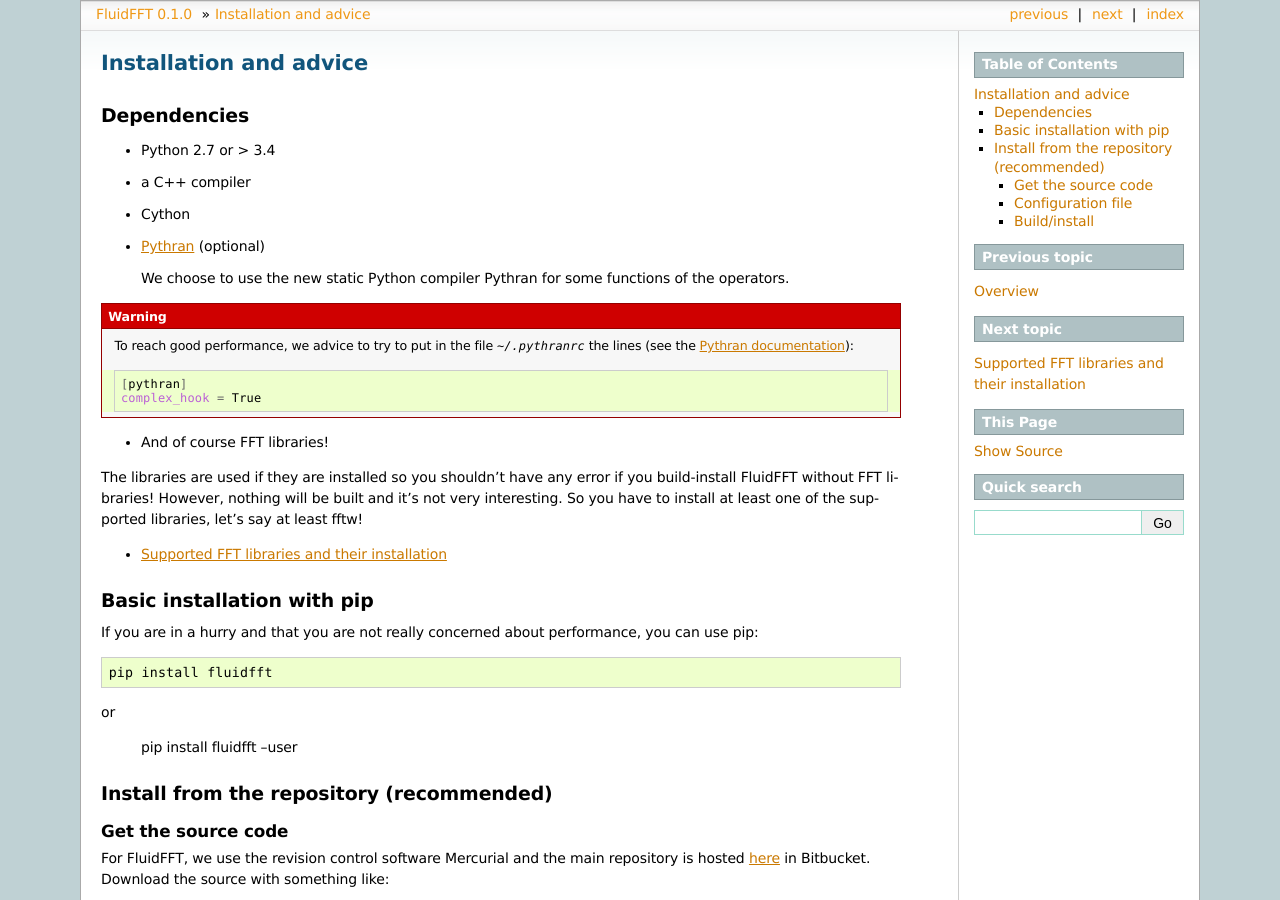
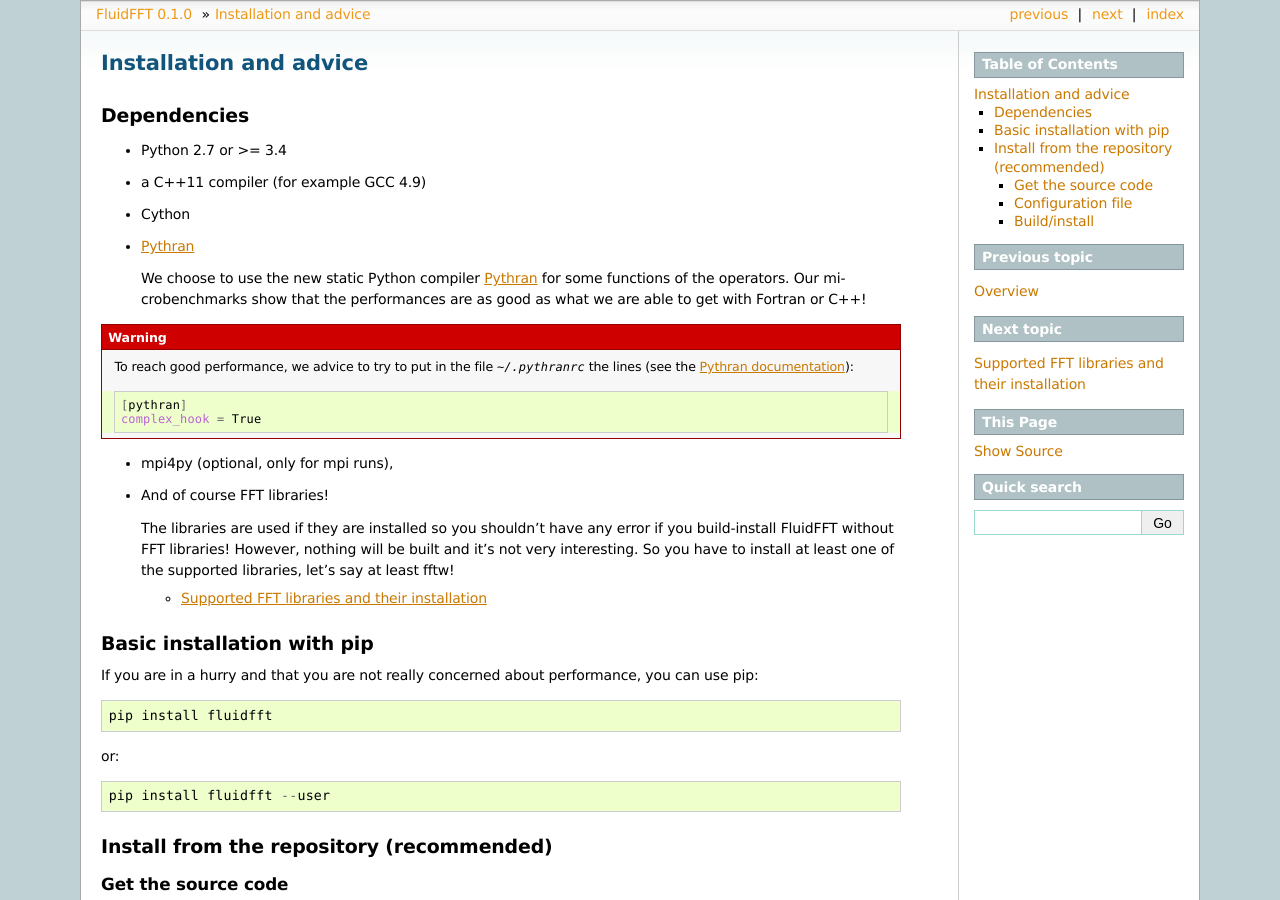
Before and after one commit to fluiddyn/fluidfft, a Sphinx documentation site: the page built from doc/install.rst, in a window 1280 px wide and 900 px high. Built offline with Sphinx 7.4.7, drawn with Linux system fonts in a browser that asks for light colours.

Commit message:
Cosmetic

```diff
--- a/doc/install.rst
+++ b/doc/install.rst
@@ -4,16 +4,18 @@
 Dependencies
 ------------
 
-- Python 2.7 or > 3.4
+- Python 2.7 or >= 3.4
 
-- a C++ compiler
+- a C++11 compiler (for example GCC 4.9)
 
 - Cython
 
-- `Pythran <https://github.com/serge-sans-paille/pythran>`_ (optional)
+- `Pythran <https://github.com/serge-sans-paille/pythran>`_
 
-  We choose to use the new static Python compiler Pythran for some functions of
-  the operators.
+  We choose to use the new static Python compiler `Pythran
+  <https://github.com/serge-sans-paille/pythran>`_ for some functions of the
+  operators. Our microbenchmarks show that the performances are as good as what
+  we are able to get with Fortran or C++!
 
 .. warning::
 
@@ -26,17 +28,19 @@
      [pythran]
      complex_hook = True
 
+- mpi4py (optional, only for mpi runs),
+
 - And of course FFT libraries!
 
-The libraries are used if they are installed so you shouldn't have any error if
-you build-install FluidFFT without FFT libraries! However, nothing will be
-built and it's not very interesting. So you have to install at least one of the
-supported libraries, let's say at least fftw!
+  The libraries are used if they are installed so you shouldn't have any error
+  if you build-install FluidFFT without FFT libraries! However, nothing will be
+  built and it's not very interesting. So you have to install at least one of
+  the supported libraries, let's say at least fftw!
 
-.. toctree::
-   :maxdepth: 1
+  .. toctree::
+     :maxdepth: 1
 
-   fft_libs
+     fft_libs
 
 Basic installation with pip
 ---------------------------
@@ -46,7 +50,7 @@
 
   pip install fluidfft
 
-or
+or::
 
   pip install fluidfft --user
 
```
Also changed, not shown: 2 other files.
